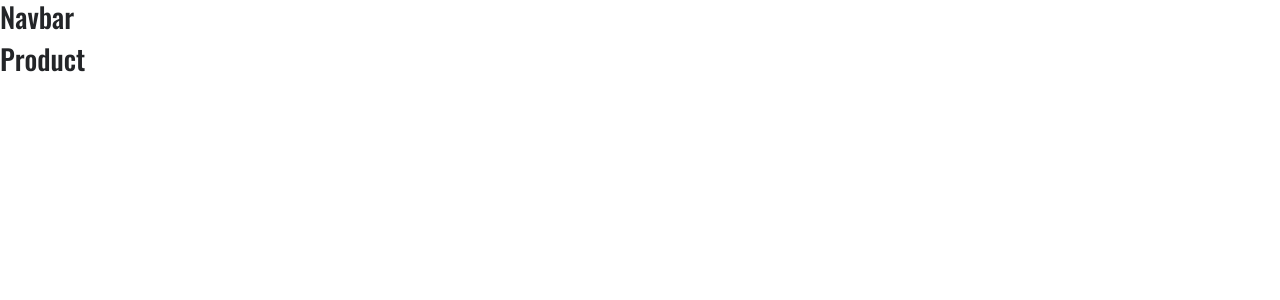
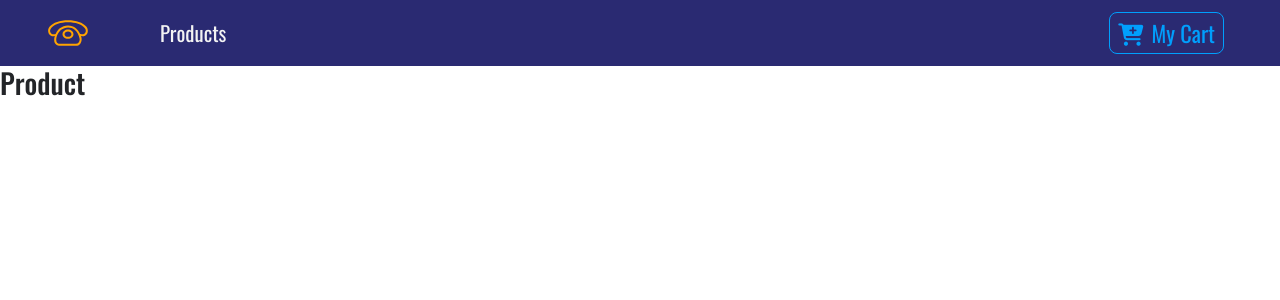
Before and after one commit to diksik0123/ecommerce-website, a React (Create React App) app: page / in a window 1280 px wide. Shown: the top 300 px of the page. Built offline with nearby package versions, Linux system fonts and the light colour scheme.

Commit message:
created a component for nav bar

```diff
--- a/src/components/Navbar.js
+++ b/src/components/Navbar.js
@@ -1,11 +1,45 @@
 import React, { Component } from 'react'
+import { Link } from 'react-router-dom';
+import logo from '../logo.svg';
+import { ButtonContainer } from './Button';
+import styled from 'styled-components';
 
 export default class navbar extends Component {
   render() {
-    return (
-      <div>
-        <h3>Navbar</h3>
-      </div>
-    )
+    return <NavWrapper className="navbar navbar-expand-sm navbar-dark px-sm-5">
+
+      {/*
+  https://www.iconfinder.com/icons/1243689/call_phone_icon
+  Creative Commons (Attribution 3.0 Unported);
+  https://www.iconfinder.com/Makoto_msk */}
+  <Link to="/">
+    <img src={logo} alt="store" className="navbar-brand" />
+    </Link>
+    <ul className="navbar-nav align-items-center">
+      <li className="nav-item ms-5">
+        <Link to="/" className="nav-link">
+          products
+        </Link>
+      </li>
+    </ul>
+    <Link to="/cart" className="ms-auto">
+      <ButtonContainer>
+        <span className="me-2">
+        <i className="fas fa-cart-plus" />
+        </span>
+        my cart
+      </ButtonContainer>
+    </Link>
+
+    </NavWrapper>;
   }
 }
+
+const NavWrapper = styled.nav`
+background: var(--mainBlue);
+.nav-link{
+  color:var(--mainWhite) !important;
+  font-size:1.3rem;
+  text-transform:capitalize;
+}
+`;
```
